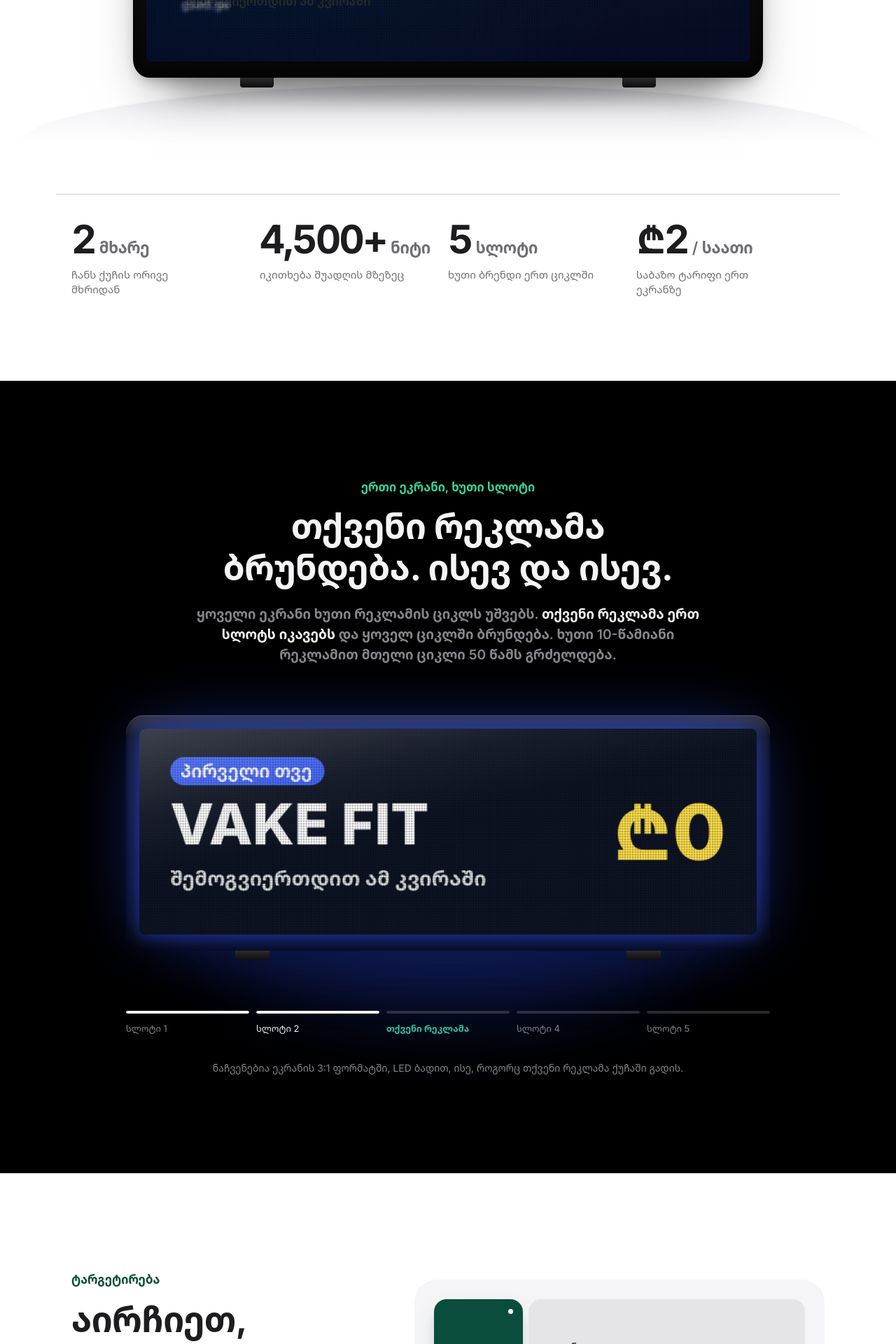
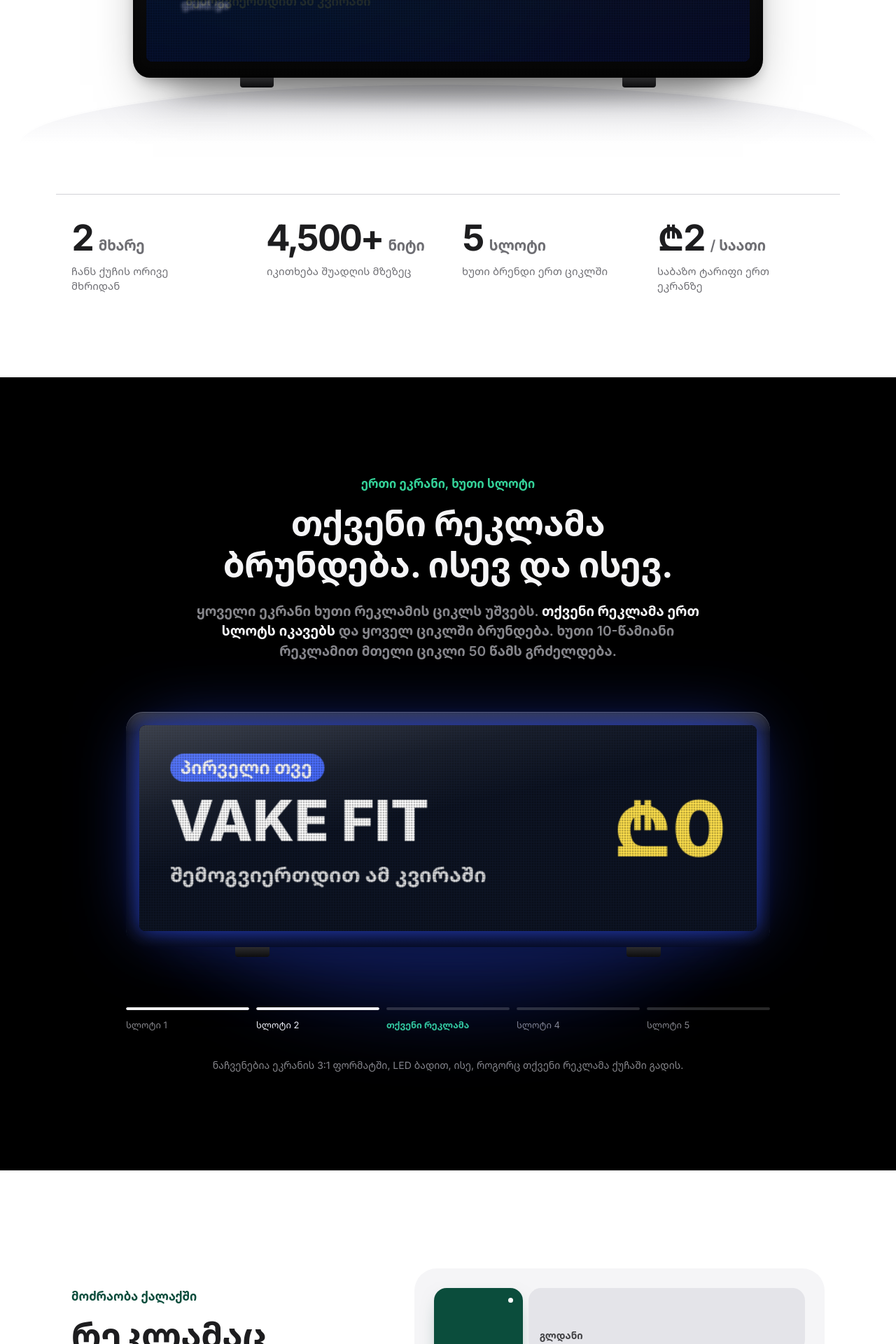
Before and after one commit to SetFodi/gzad, a Next.js app: page / in a window 1280 px wide. Shown: the part 880-2800 px from the top of the page at 70% size. Built offline with nearby package versions, Linux system fonts and the light colour scheme.

Commit message:
update 8 november

```diff
--- a/src/app/api/callback/gps/route.ts
+++ b/src/app/api/callback/gps/route.ts
@@ -53,7 +53,7 @@ export async function POST(request: NextRequest) {
               : new Date().toISOString(),
         }
       })
-      .filter(Boolean)
+      .filter((row) => row !== null)
 
     if (rows.length > 0) {
       const { error: insertError } = await supabase.from('gps_logs').insert(rows)
--- a/src/app/landing.css
+++ b/src/app/landing.css
@@ -858,23 +858,33 @@ html:has(.lp) {
 .lp-facts-grid {
     display: grid;
     grid-template-columns: repeat(4, minmax(0, 1fr));
+    column-gap: 40px;
     border-top: 1px solid var(--lp-hairline);
 }
 
 .lp-fact {
-    padding: 36px 24px 0 0;
+    min-width: 0;
+    padding-top: 36px;
 }
 
 .lp-fact-value {
-    font-size: clamp(40px, 4.4vw, 56px);
+    display: flex;
+    align-items: baseline;
+    flex-wrap: wrap;
+    gap: 6px 8px;
+    font-size: clamp(32px, 4vw, 52px);
     font-weight: 700;
     letter-spacing: -0.045em;
     line-height: 1;
     font-variant-numeric: tabular-nums;
 }
 
-.lp-fact-value span {
-    margin-left: 6px;
+.lp-fact-number,
+.lp-fact-unit {
+    white-space: nowrap;
+}
+
+.lp-fact-unit {
     font-size: 0.4em;
     font-weight: 600;
     letter-spacing: -0.01em;
@@ -999,7 +1009,6 @@ html:has(.lp) {
     font-size: 15px;
     font-weight: 600;
     letter-spacing: -0.012em;
-    transition: background-color 0.35s var(--lp-ease), color 0.35s var(--lp-ease), transform 0.35s var(--lp-ease);
 }
 
 .lp-tile-district span {
@@ -1009,25 +1018,13 @@ html:has(.lp) {
     white-space: nowrap;
 }
 
-.lp-tile-district:hover {
-    background: #d8d8de;
-}
-
-.lp-tile-district:active {
-    transform: scale(0.98);
-}
-
-.lp-tile-district[aria-pressed='true'] {
+.lp-tile-district[data-route] {
     background: var(--lp-accent);
     color: #ffffff;
     box-shadow: 0 10px 30px -14px rgba(11, 77, 60, 0.6);
 }
 
-.lp-tile-district[aria-pressed='true']:hover {
-    background: var(--lp-accent-ink-hover);
-}
-
-/* A tiny on-air indicator on selected districts. */
+/* Marks districts along the illustrative taxi route. */
 .lp-tile-district::after {
     content: '';
     position: absolute;
@@ -1039,10 +1036,9 @@ html:has(.lp) {
     background: #ffffff;
     opacity: 0;
     transform: scale(0.4);
-    transition: opacity 0.35s var(--lp-ease), transform 0.35s var(--lp-ease);
-}
-
-.lp-tile-district[aria-pressed='true']::after {
+}
+
+.lp-tile-district[data-route]::after {
     opacity: 1;
     transform: scale(1);
 }
@@ -1071,10 +1067,29 @@ html:has(.lp) {
     letter-spacing: -0.018em;
 }
 
-.lp-where-actions {
-    display: flex;
+.lp-where-caption {
+    margin-top: 20px;
+    font-size: 13px;
+    line-height: 1.5;
+    color: var(--lp-muted);
+}
+
+.lp-where-legend {
+    display: flex;
+    align-items: center;
     gap: 10px;
-    margin-top: 18px;
+    margin-bottom: 6px;
+    color: var(--lp-ink);
+    font-weight: 600;
+}
+
+.lp-where-legend::before {
+    content: '';
+    width: 8px;
+    height: 8px;
+    flex: 0 0 auto;
+    border-radius: 50%;
+    background: var(--lp-accent);
 }
 
 .lp-chip {
@@ -2358,6 +2373,11 @@ html:has(.lp) {
 /* ── Responsive ─────────────────────────────────────────────────────────── */
 
 @media (max-width: 1068px) {
+    .lp-facts-grid {
+        grid-template-columns: repeat(2, minmax(0, 1fr));
+        row-gap: 24px;
+    }
+
     .lp-section {
         padding: 112px 0;
     }
@@ -2448,12 +2468,16 @@ html:has(.lp) {
     }
 
     .lp-facts-grid {
-        grid-template-columns: repeat(2, minmax(0, 1fr));
-        row-gap: 8px;
+        column-gap: 24px;
+        row-gap: 16px;
     }
 
     .lp-fact {
         padding-top: 28px;
+    }
+
+    .lp-fact-value {
+        font-size: clamp(28px, 8vw, 32px);
     }
 
     .lp-loop-bars {
--- a/src/app/layout.tsx
+++ b/src/app/layout.tsx
@@ -5,7 +5,7 @@ import { themeInitScript } from '@/components/app/ThemeSwitch';
 
 export const metadata: Metadata = {
   title: 'Gzad Georgia | Mobile Digital Advertising Network',
-  description: 'Transform Tbilisi\'s taxi fleet into a powerful advertising network. GPS-targeted, real-time LED displays reaching thousands daily.',
+  description: 'Taxi-top LED advertising in Tbilisi. Double-sided screens, airtime pricing and GPS-backed campaign reports.',
 };
 
 export default function RootLayout({
--- a/src/app/page.tsx
+++ b/src/app/page.tsx
@@ -20,7 +20,7 @@ const fonts = {
 export const metadata: Metadata = {
   title: 'Gzad · Taxi-top LED advertising in Tbilisi',
   description:
-    'Double-sided LED screens on taxis across Tbilisi. Target districts, pay only for hours on air, and see every play on a map.',
+    'Double-sided LED screens on taxis across Tbilisi. Your ad travels with the taxis. Pay for airtime and track your campaign on the map.',
 }
 
 export default function Home() {
--- a/src/app/portal/fleet-signup/SignupForm.tsx
+++ b/src/app/portal/fleet-signup/SignupForm.tsx
@@ -74,7 +74,7 @@ export default function SignupForm({ initialRole, verificationReady }: { initial
       <AuthShell audience={role === 'fleet' ? 'fleet' : 'advertiser'}>
         <h1 className="auth-title">{f.title}</h1>
         <p className="auth-subtitle">{f.registrationPending}</p>
-        <a className="auth-btn" href="mailto:gzadvertisment@gmail.com">{f.contactUs}</a>
+        <a className="auth-btn" href="mailto:info@gzadvertisement.ge">{f.contactUs}</a>
         <p className="auth-switch">{f.alreadyHaveAccount} <Link href="/portal/login">{f.signIn}</Link></p>
       </AuthShell>
     )
--- a/src/app/portal/login/LoginForm.tsx
+++ b/src/app/portal/login/LoginForm.tsx
@@ -6,7 +6,7 @@ import { useRouter } from 'next/navigation'
 import { useTranslations } from '@/lib/i18n'
 import AuthShell, { AuthAlert, AuthSubmit, PasswordInput } from '@/components/auth/AuthShell'
 
-const SUPPORT_EMAIL = 'gzadvertisment@gmail.com'
+const SUPPORT_EMAIL = 'info@gzadvertisement.ge'
 
 export default function LoginForm({ linkFailed, emailVerified }: { linkFailed: boolean; emailVerified: boolean }) {
   const [email, setEmail] = useState('')
--- a/src/components/blocks/pricing.tsx
+++ b/src/components/blocks/pricing.tsx
@@ -354,7 +354,7 @@ export function Pricing({
                                 )}
 
                                 <Link
-                                    href={`mailto:gzadvertisment@gmail.com?subject=Custom Project Inquiry&body=I am interested in a custom package for ${quantity} displays, ${duration} days, ${hoursPerDay} hours per day.`}
+                                    href={`mailto:info@gzadvertisement.ge?subject=Custom Project Inquiry&body=I am interested in a custom package for ${quantity} displays, ${duration} days, ${hoursPerDay} hours per day.`}
                                     className={cn(
                                         buttonVariants({ variant: "default" }),
                                         "w-full py-6 text-base font-bold shadow-lg shadow-primary/20"
--- a/src/components/landing/Districts.tsx
+++ b/src/components/landing/Districts.tsx
@@ -1,18 +1,14 @@
 'use client'
 
-import { useState } from 'react'
 import type { Copy } from './copy'
 import { Reveal, rich } from './Reveal'
 import { TILES, gridArea } from './tiles'
 
-const ALL = TILES.map((t) => t.name)
+// An example of districts a taxi could pass through, not selectable inventory.
+const EXAMPLE_ROUTE = ['Vake', 'Saburtalo', 'Didube']
 
 export default function Districts({ t }: { t: Copy }) {
-  const [selected, setSelected] = useState<string[]>(['Vake', 'Saburtalo', 'Mtatsminda'])
   const name = (d: string) => t.where.districts[d] ?? d
-  const toggle = (d: string) =>
-    setSelected((cur) => (cur.includes(d) ? cur.filter((x) => x !== d) : [...cur, d]))
-  const everything = selected.length === ALL.length
 
   return (
     <section id="where" className="lp-section lp-where">
@@ -22,44 +18,31 @@ export default function Districts({ t }: { t: Copy }) {
           <h2 className="lp-title">{t.where.title}</h2>
           <p className="lp-lede">{rich(t.where.lede)}</p>
 
-          <div className="lp-where-summary" aria-live="polite">
-            <p className="lp-where-label">{t.where.selected}</p>
-            <p className="lp-where-list">
-              {everything
-                ? t.where.all
-                : selected.length
-                  ? ALL.filter((d) => selected.includes(d)).map(name).join(' · ')
-                  : t.where.none}
-            </p>
-            <div className="lp-where-actions">
-              <button type="button" className="lp-chip" aria-pressed={everything} onClick={() => setSelected(ALL)}>
-                {t.where.all}
-              </button>
-              <button type="button" className="lp-chip" onClick={() => setSelected([])} disabled={!selected.length}>
-                {t.where.clear}
-              </button>
-            </div>
+          <div className="lp-where-summary">
+            <p className="lp-where-label">{t.where.budgetLabel}</p>
+            <p className="lp-where-list">{t.where.budget}</p>
           </div>
         </Reveal>
 
-        <Reveal delay={0.1} className="lp-map-card">
-          <div className="lp-tilemap" role="group" aria-label={t.where.title}>
-            {TILES.map((tile) => {
-              const on = selected.includes(tile.name)
-              return (
-                <button
+        <Reveal delay={0.1}>
+          <figure className="lp-map-card">
+            <ul className="lp-tilemap" aria-label={t.where.eyebrow}>
+              {TILES.map((tile) => (
+                <li
                   key={tile.name}
-                  type="button"
                   className="lp-tile-district"
                   style={gridArea(tile)}
-                  aria-pressed={on}
-                  onClick={() => toggle(tile.name)}
+                  data-route={EXAMPLE_ROUTE.includes(tile.name) || undefined}
                 >
                   <span>{name(tile.name)}</span>
-                </button>
-              )
-            })}
-          </div>
+                </li>
+              ))}
+            </ul>
+            <figcaption className="lp-where-caption">
+              <span className="lp-where-legend">{t.where.route}</span>
+              <p>{t.where.caption}</p>
+            </figcaption>
+          </figure>
         </Reveal>
       </div>
     </section>
--- a/src/components/landing/Loop.tsx
+++ b/src/components/landing/Loop.tsx
@@ -18,8 +18,8 @@ export function Facts({ t }: { t: Copy }) {
         {t.facts.map((f, i) => (
           <Reveal key={f.label} delay={i * 0.06} className="lp-fact">
             <p className="lp-fact-value">
-              {f.value}
-              <span>{f.unit}</span>
+              <span className="lp-fact-number">{f.value}</span>
+              <span className="lp-fact-unit">{f.unit}</span>
             </p>
             <p className="lp-fact-label">{f.label}</p>
           </Reveal>
--- a/src/components/landing/copy.ts
+++ b/src/components/landing/copy.ts
@@ -17,7 +17,7 @@ export interface Ad {
 const en = {
   nav: {
     how: 'How it works',
-    where: 'Targeting',
+    where: 'Coverage',
     pricing: 'Pricing',
     fleets: 'For fleets',
     faq: 'FAQ',
@@ -30,7 +30,7 @@ const en = {
     eyebrow: 'Taxi-top LED advertising · Tbilisi',
     titleA: 'Your ad,',
     titleB: 'on the move.',
-    lede: 'Double-sided LED screens on taxis across Tbilisi. **Pick the districts, pay only for hours on air,** and see every play on a map.',
+    lede: 'Double-sided LED screens on taxis across Tbilisi. **Your ad travels with the taxis.** Pay for airtime and track your campaign on the map.',
     primary: 'Start a campaign',
     secondary: 'See how it works',
     status: 'Now onboarding launch partners',
@@ -58,13 +58,13 @@ const en = {
     caption: 'Shown in the screen’s 3:1 format, LED grid and all, the way your ad plays on the street.',
   },
   where: {
-    eyebrow: 'Targeting',
-    title: 'Choose where it plays.',
-    lede: 'Focus on the districts where your customers live, work and spend, **or cover the whole city.** Tap a district to try it.',
-    selected: 'Selected',
-    none: 'Tap a district on the map',
-    all: 'Whole city',
-    clear: 'Clear',
+    eyebrow: 'On the move',
+    title: 'Your ad follows the taxis.',
+    lede: 'Your ad runs during taxis’ regular trips around Tbilisi. **Where it appears depends on where they drive.** Track the actual locations and airtime costs in your dashboard.',
+    budgetLabel: 'You control the budget',
+    budget: 'Set a daily spending limit.',
+    route: 'Example route',
+    caption: 'An illustration of a taxi’s route. Actual coverage varies with its trips.',
     districts: {
       Mtatsminda: 'Mtatsminda',
       Vake: 'Vake',
@@ -102,7 +102,7 @@ const en = {
     title: 'On the road in three steps.',
     items: [
       { title: 'Send your creative', body: 'An image or a short video in a wide 3:1 format. Don’t have one? We can help design it.' },
-      { title: 'Choose districts and budget', body: 'Tell us where you want to be seen and for how many hours a day. We set it up and confirm the price.' },
+      { title: 'Set your budget', body: 'Top up your balance and set an optional daily spending limit. Our team reviews your ad and assigns it to screens.' },
       { title: 'Go live and follow along', body: 'Your ad joins the loop. Track plays, places and spend from your dashboard.' },
     ],
   },
@@ -200,7 +200,7 @@ const en = {
   },
   closing: {
     title: 'Put your brand on the road.',
-    lede: 'Tell us what you’re promoting and where. We’ll come back with a plan and a price.',
+    lede: 'Tell us what you’re promoting and your budget. We’ll help you plan the campaign.',
     email: 'Email us',
     call: 'Call',
     hours: 'Mon – Sat, 10:00 – 19:00',
@@ -222,7 +222,7 @@ export type Copy = typeof en
 const ge: Copy = {
   nav: {
     how: 'როგორ მუშაობს',
-    where: 'ტარგეტირება',
+    where: 'დაფარვა',
     pricing: 'ფასები',
     fleets: 'ავტოპარკებს',
     faq: 'კითხვები',
@@ -235,7 +235,7 @@ const ge: Copy = {
     eyebrow: 'LED რეკლამა ტაქსებზე · თბილისი',
     titleA: 'თქვენი რეკლამა,',
     titleB: 'მოძრაობაში.',
-    lede: 'ორმხრივი LED ეკრანები თბილისის ტაქსებზე. **აირჩიეთ უბნები, გადაიხადეთ მხოლოდ ეთერის საათებში** და ნახეთ ყოველი ჩვენება რუკაზე.',
+    lede: 'ორმხრივი LED ეკრანები თბილისის ტაქსებზე. **თქვენი რეკლამა ტაქსებთან ერთად მოძრაობს.** გადაიხადეთ ეთერისთვის და თვალი ადევნეთ კამპანიას რუკაზე.',
     primary: 'კამპანიის დაწყება',
     secondary: 'როგორ მუშაობს',
     status: 'ვიღებთ პირველ პარტნიორებს',
@@ -263,13 +263,13 @@ const ge: Copy = {
     caption: 'ნაჩვენებია ეკრანის 3:1 ფორმატში, LED ბადით, ისე, როგორც თქვენი რეკლამა ქუჩაში გადის.',
   },
   where: {
-    eyebrow: 'ტარგეტირება',
-    title: 'აირჩიეთ, სად გავიდეს.',
-    lede: 'ფოკუსირდით უბნებზე, სადაც თქვენი მომხმარებლები ცხოვრობენ, მუშაობენ და ხარჯავენ, **ან დაფარეთ მთელი ქალაქი.** სცადეთ: შეეხეთ უბანს რუკაზე.',
-    selected: 'არჩეულია',
-    none: 'შეეხეთ უბანს რუკაზე',
-    all: 'მთელი ქალაქი',
-    clear: 'გასუფთავება',
+    eyebrow: 'მოძრაობა ქალაქში',
+    title: 'რეკლამაც გზაშია.',
+    lede: 'თქვენი რეკლამა ტაქსებზე მათი ყოველდღიური მგზავრობების დროს გადის. **ჩვენების ადგილი ტაქსის მარშრუტზეა დამოკიდებული.** რეალურ ლოკაციებსა და ეთერის ხარჯს თქვენს დაფაზე ნახავთ.',
+    budgetLabel: 'ბიუჯეტს თქვენ აკონტროლებთ',
+    budget: 'დააწესეთ ხარჯვის დღიური ლიმიტი.',
+    route: 'მარშრუტის მაგალითი',
+    caption: 'ტაქსის მარშრუტის ილუსტრაცია. რეალური დაფარვა მის მგზავრობებზეა დამოკიდებული.',
     districts: {
       Mtatsminda: 'მთაწმინდა',
       Vake: 'ვაკე',
@@ -307,7 +307,7 @@ const ge: Copy = {
     title: 'გზაზე სამ ნაბიჯში.',
     items: [
       { title: 'გამოგვიგზავნეთ ვიზუალი', body: 'სურათი ან მოკლე ვიდეო ფართო, 3:1 ფორმატში. არ გაქვთ? დიზაინში დაგეხმარებით.' },
-      { title: 'აირჩიეთ უბნები და ბიუჯეტი', body: 'გვითხარით, სად გსურთ გამოჩენა და დღეში რამდენი საათით. ჩვენ ყველაფერს ავაწყობთ და ფასს დაგიდასტურებთ.' },
+      { title: 'განსაზღვრეთ ბიუჯეტი', body: 'შეავსეთ ბალანსი და სურვილისამებრ დააწესეთ ხარჯვის დღიური ლიმიტი. ჩვენი გუნდი შეამოწმებს რეკლამას და ეკრანებზე განათავსებს.' },
       { title: 'გადით ეთერში და ადევნეთ თვალი', body: 'თქვენი რეკლამა ციკლს უერთდება. ჩვენებებს, ლოკაციებსა და ხარჯს დაფიდან აკონტროლებთ.' },
     ],
   },
@@ -405,7 +405,7 @@ const ge: Copy = {
   },
   closing: {
     title: 'თქვენი ბრენდი — გზაზე.',
-    lede: 'მოგვწერეთ, რას არეკლამებთ და სად. შემოგთავაზებთ გეგმას და ფასს.',
+    lede: 'მოგვწერეთ, რას არეკლამებთ და რა ბიუჯეტით. კამპანიის დაგეგმვაში დაგეხმარებით.',
     email: 'მოგვწერეთ',
     call: 'დაგვირეკეთ',
     hours: 'ორშ – შაბ, 10:00 – 19:00',
@@ -425,7 +425,7 @@ const ge: Copy = {
 export const copy: Record<Lang, Copy> = { en, ge }
 
 export const CONTACT = {
-  email: 'gzadvertisment@gmail.com',
+  email: 'info@gzadvertisement.ge',
   phone: '+995 591 410 914',
   phoneHref: 'tel:+995591410914',
 }
```
